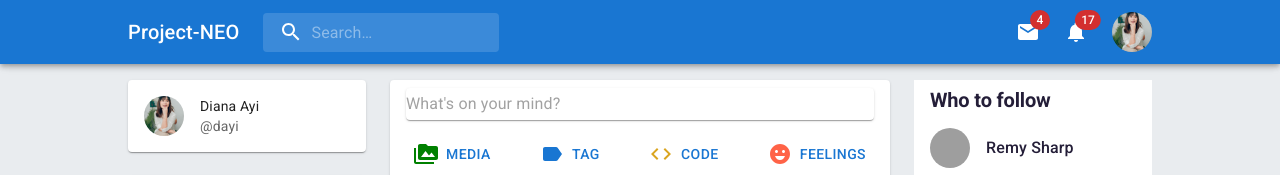
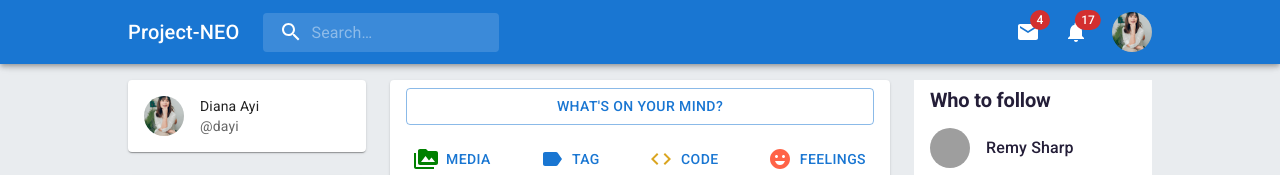
Before and after one commit to jpzambranoleon/project-neo-front-end, a React (Create React App) app: page / in a window 1280 px wide. Shown: the top 175 px of the page. Built offline with nearby package versions, Linux system fonts and the light colour scheme; grey boxes are pictures that could not be loaded.

Commit message:
updated Post.jsx

```diff
--- a/src/pages/homePage/components/Post.jsx
+++ b/src/pages/homePage/components/Post.jsx
@@ -1,65 +1,13 @@
 import { Code, EmojiEmotions, Label, PermMedia,} from "@mui/icons-material";
-import { alpha, Button, InputBase, Typography, Paper, styled, TextField, Container, Box, CardContent, List, ListItem, Avatar } from "@mui/material";
-import { makeStyles } from "@mui/styles";
-
-const StyledTextField = styled(TextField)(({ theme }) => ({
-    width: '100%',
-    backgroundColor: alpha(theme.palette.common.white),
-    '&:hover': {
-        backgroundColor: alpha(theme.palette.common.black, 0.15),
-    },
-}));
-
-const SearchField = styled('div')(({ theme }) => ({
-    position: 'relative',
-    borderRadius: theme.shape.borderRadius,
-    backgroundColor: alpha(theme.palette.common.white),
-    '&:hover': {
-      backgroundColor: alpha(theme.palette.common.black, 0.15),
-    },
-    marginRight: theme.spacing(2),
-    marginLeft: 0,
-    width: '100%',
-}));
-
-const StyledInputBase = styled(InputBase)(({ theme }) => ({
-    color: 'inherit',
-    '& .MuiInputBase-input': {
-        padding: theme.spacing(1, 1, 1, 0),
-        // vertical padding + font size from searchIcon
-        paddingLeft: `calc(1em + ${theme.spacing(4)})`,
-        transition: theme.transitions.create('width'),
-        width: '100%',
-        [theme.breakpoints.up('md')]: {
-        width: '20ch',
-        },
-    },
-}));
-
-const useStyles = makeStyles((theme) => ({
-    inputBase: {
-        alignItems: "center",
-        padding: "0.4rem 1rem",
-        marginBottom: theme.spacing(2)
-    },
-    buttonGroup: {
-        display: "flex",
-        justifyContent: "space-between",
-        marginLeft: theme.spacing(1),
-        marginBottom: theme.spacing(2),
-    }
-}))
+import { alpha, Button, InputBase, Typography, Paper, Box, ListItem } from "@mui/material";
 
 const Post = () => {
-    const classes = useStyles();
     return (
         <Paper>
             <ListItem>
-            <Paper sx={{ width: '100%' }}>
-                <SearchField>
-                    <InputBase placeholder="What's on your mind?"/>
-                </SearchField>
-            </Paper>
+                <Button fullWidth variant="outlined">
+                    What's on your mind?
+                </Button>
             </ListItem>
             <ListItem sx={{ mb: 2, display: 'flex', justifyContent: 'space-between' }}>
                 <Button>
```
